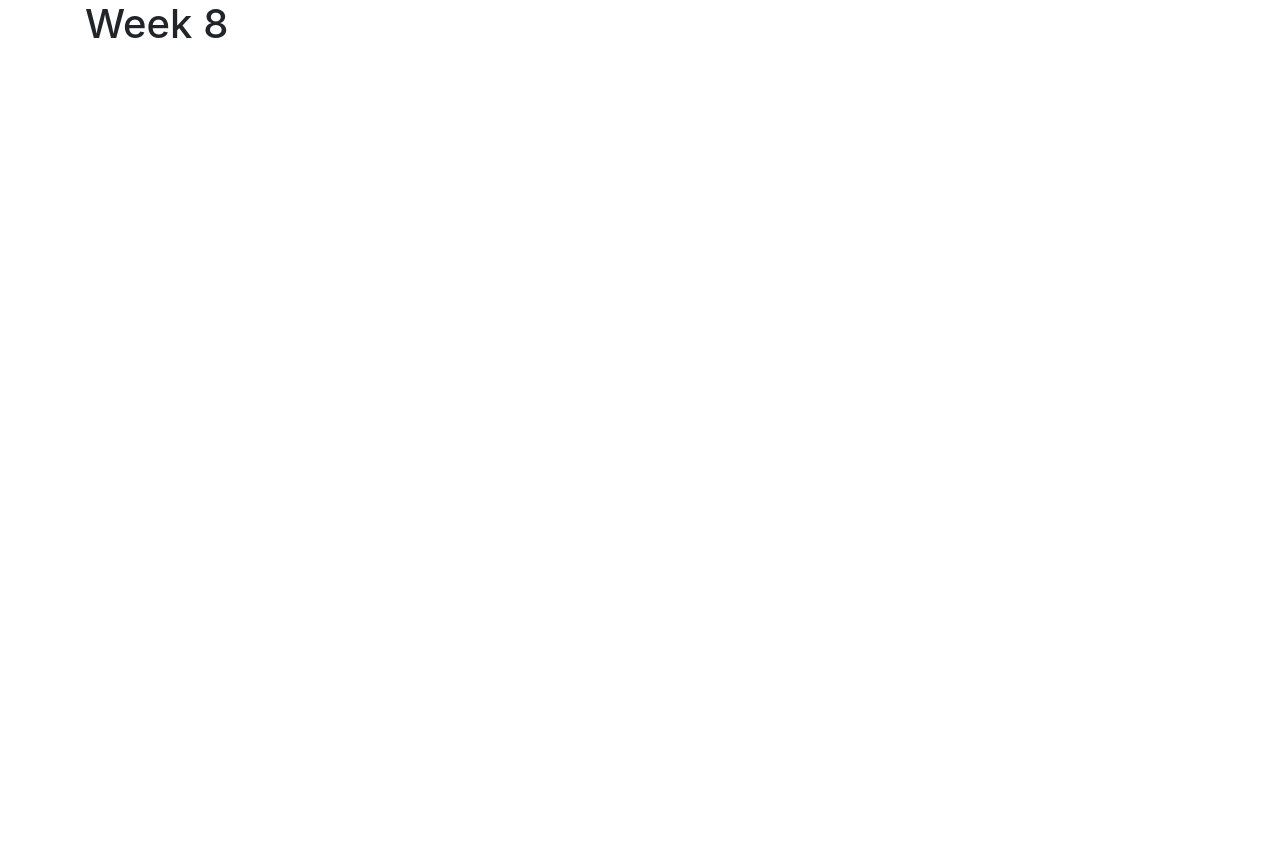
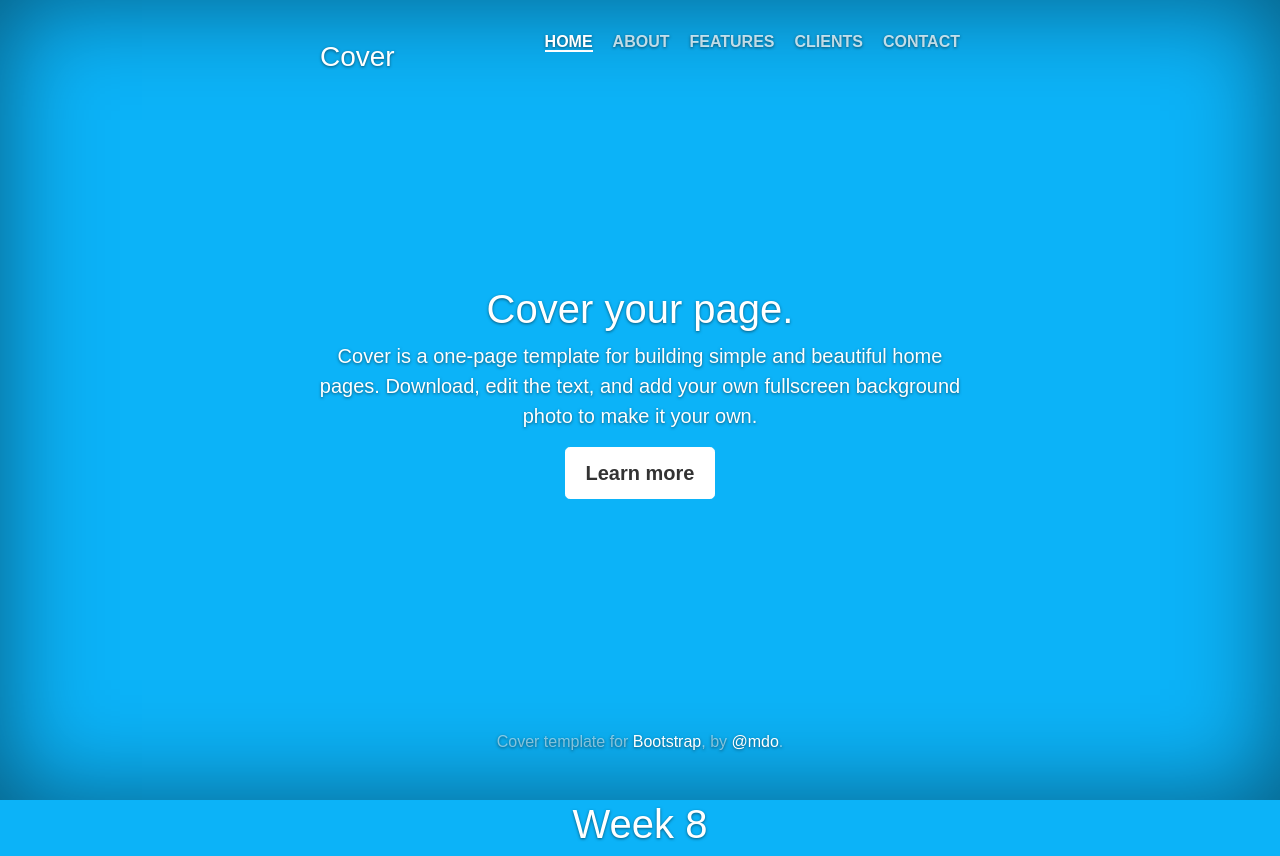
Before and after one commit to ayounglibrarian/uclax_wcib_week_8, a website: page index.html in a window 1280 px wide. Before the commit the page ends 800 px from the top, so only its background shows below. Drawn offline with nearby package versions, Linux system fonts and the light colour scheme.

Commit message:
initial attempt, using bootstrap

```diff
--- a/css/styles.scss
+++ b/css/styles.scss
@@ -1,2 +1,164 @@
+/* stylelint-disable property-no-vendor-prefix */
+
+/*
+ * Globals
+ */
+
+/* Links */
+a,
+a:focus,
+a:hover {
+  color: #fff;
+}
+
+/* Custom default button */
+.btn-default,
+.btn-default:hover,
+.btn-default:focus {
+  color: #333;
+  text-shadow: none; /* Prevent inheritance from `body` */
+  background-color: #fff;
+  border: 1px solid #fff;
+}
+
+
+/*
+ * Base structure
+ */
+
+html,
 body {
+  height: 100%;
+  background-color: rgb(12,179,248);
 }
+body {
+  color: #fff;
+  text-align: center;
+  text-shadow: 0 1px 3px rgba(0, 0, 0, .5);
+  font-family: 'Montserrat', sans-serif;
+}
+
+/* Extra markup and styles for table-esque vertical and horizontal centering */
+.site-wrapper {
+  display: table;
+  width: 100%;
+  height: 100%; /* For at least Firefox */
+  min-height: 100%;
+  -webkit-box-shadow: inset 0 0 100px rgba(0, 0, 0, .5);
+  box-shadow: inset 0 0 100px rgba(0, 0, 0, .5);
+}
+.site-wrapper-inner {
+  display: table-cell;
+  vertical-align: top;
+}
+.cover-container {
+  margin-right: auto;
+  margin-left: auto;
+}
+
+/* Padding for spacing */
+.inner {
+  padding: 30px;
+}
+
+
+/*
+ * Header
+ */
+.masthead-brand {
+  margin-top: 10px;
+  margin-bottom: 10px;
+}
+
+.masthead-nav > li {
+  display: inline-block;
+}
+.masthead-nav > li + li {
+  margin-left: 20px;
+}
+.masthead-nav > li > a {
+  padding-right: 0;
+  padding-left: 0;
+  font-size: 16px;
+  font-weight: 700;
+  color: #fff; /* IE8 proofing */
+  color: rgba(255, 255, 255, .75);
+  border-bottom: 2px solid transparent;
+}
+.masthead-nav > li > a:hover,
+.masthead-nav > li > a:focus {
+  background-color: transparent;
+  border-bottom-color: #a9a9a9;
+  border-bottom-color: rgba(255, 255, 255, .25);
+}
+.masthead-nav > .active > a,
+.masthead-nav > .active > a:hover,
+.masthead-nav > .active > a:focus {
+  color: #fff;
+  border-bottom-color: #fff;
+}
+
+@media (min-width: 768px) {
+  .masthead-brand {
+    float: left;
+  }
+  .masthead-nav {
+    float: right;
+  }
+}
+
+
+/*
+ * Cover
+ */
+
+.cover {
+  padding: 0 20px;
+}
+.cover .btn-lg {
+  padding: 10px 20px;
+  font-weight: 700;
+}
+
+
+/*
+ * Footer
+ */
+
+.mastfoot {
+  color: #999; /* IE8 proofing */
+  color: rgba(255, 255, 255, .5);
+}
+
+
+/*
+ * Affix and center
+ */
+
+@media (min-width: 768px) {
+  /* Pull out the header and footer */
+  .masthead {
+    position: fixed;
+    top: 0;
+  }
+  .mastfoot {
+    position: fixed;
+    bottom: 0;
+  }
+  .site-wrapper-inner {
+    vertical-align: middle; /* Start the vertical centering */
+  }
+  .masthead,
+  .mastfoot,
+  .cover-container {
+    width: 100%; /* Must be percentage or pixels for horizontal alignment */
+  }
+}
+
+@media (min-width: 992px) {
+  .masthead,
+  .mastfoot,
+  .cover-container {
+    width: 700px;
+  }
+}
--- a/index.html
+++ b/index.html
@@ -18,6 +18,46 @@
   </head>
 
   <body>
+    <div class="site-wrapper">
+
+          <div class="site-wrapper-inner">
+
+            <div class="cover-container">
+
+              <div class="masthead clearfix">
+                <div class="inner">
+                  <h3 class="masthead-brand">Cover</h3>
+                  <nav>
+                    <ul class="nav masthead-nav">
+                      <li class="active"><a href="#">HOME</a></li>
+                      <li><a href="#">ABOUT</a></li>
+                      <li><a href="#">FEATURES</a></li>
+                      <li><a href="#">CLIENTS</a></li>
+                      <li><a href="#">CONTACT</a></li>
+                    </ul>
+                  </nav>
+                </div>
+              </div>
+
+              <div class="inner cover">
+                <h1 class="cover-heading">Cover your page.</h1>
+                <p class="lead">Cover is a one-page template for building simple and beautiful home pages. Download, edit the text, and add your own fullscreen background photo to make it your own.</p>
+                <p class="lead">
+                  <a href="#" class="btn btn-lg btn-default">Learn more</a>
+                </p>
+              </div>
+
+              <div class="mastfoot">
+                <div class="inner">
+                  <p>Cover template for <a href="https://getbootstrap.com/">Bootstrap</a>, by <a href="https://twitter.com/mdo">@mdo</a>.</p>
+                </div>
+              </div>
+
+            </div>
+
+          </div>
+
+        </div>
 
     <div class="container">
 
```
Also changed, not shown: css/bootstrap.min.css (added), css/styles.css, js/bootstrap.min.js (added), 2 other files.
